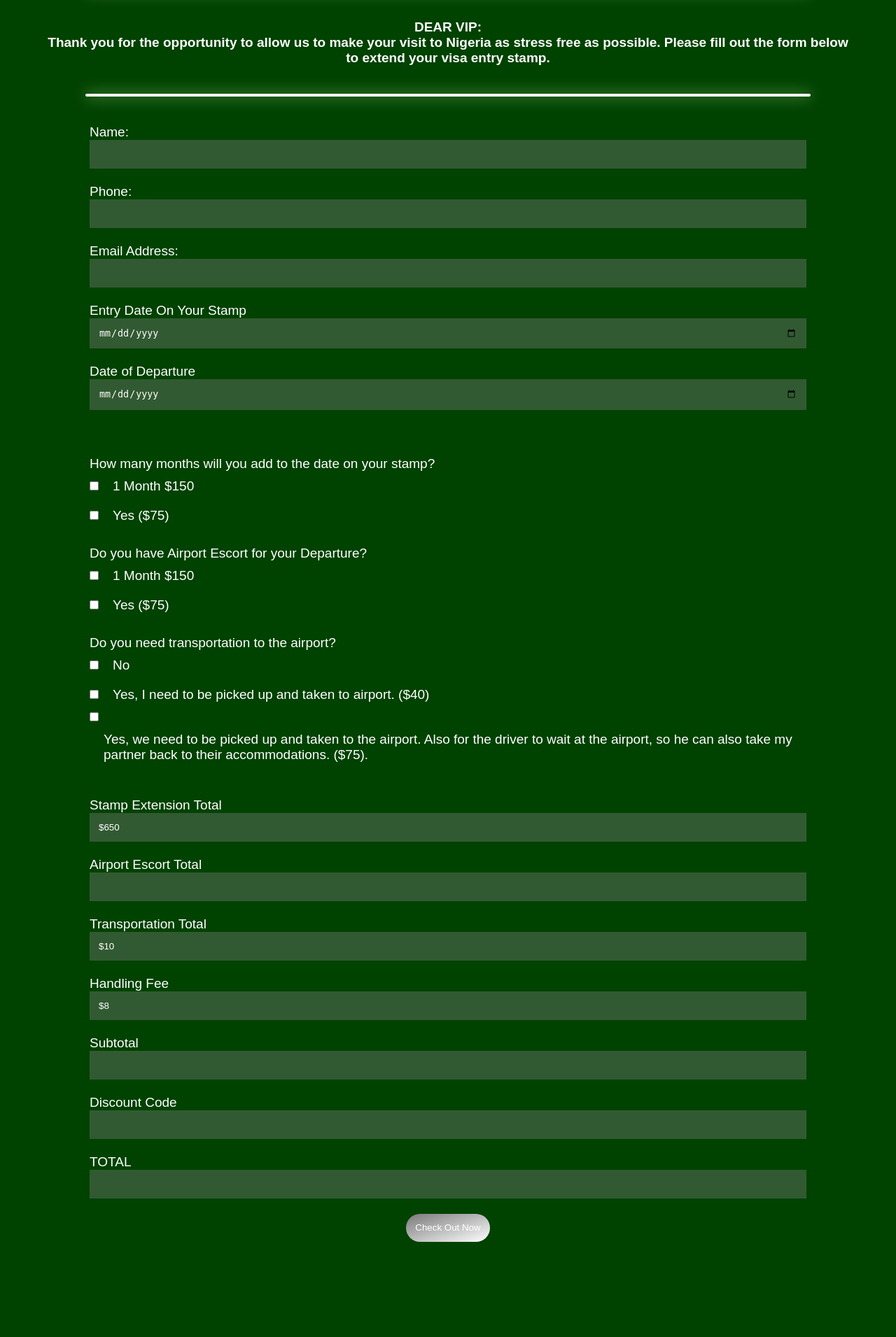
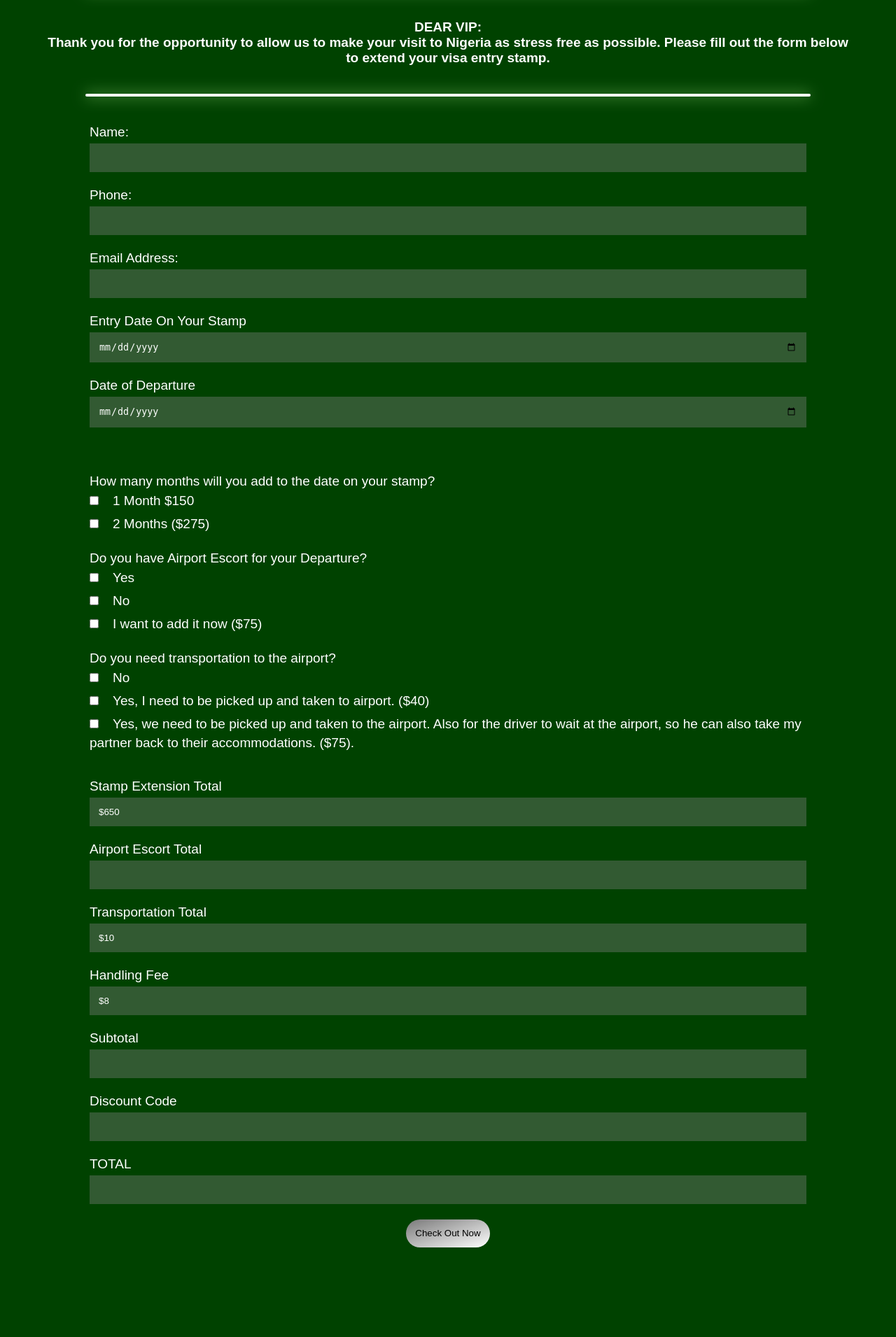
Before and after one commit to estherohiomame/9ja-wives-reign, a PHP site: page /VisaExtension.html in a window 1280 px wide. Shown: the part 456-2367 px from the top of the page at 70% size. Before the commit the page ends 2231 px from the top, so only its background shows below. Run offline with PHP 8.4, Linux system fonts and the light colour scheme.

Commit message:
Fix spacing

```diff
--- a/VisaExtension.css
+++ b/VisaExtension.css
@@ -42,7 +42,7 @@ hr {
     color: white;
 }
 
-abel:not(input[type=checkbox] ~ label) {
+label:not(input[type=checkbox] ~ label) {
     display: block;
     padding-bottom: 5px;
 }
@@ -59,9 +59,13 @@ abel:not(input[type=checkbox] ~ label) {
 
 }
 
+input[type=checkbox] {
+    margin:10px 0px;
+
+}
+
 input[type=checkbox] ~ label {
-    display: inline-block;
-    padding: 10px 20px;
+    margin:10px 20px;
 }
 
 label[for=travellingWithOthers] ~ input[type=number] {
@@ -117,7 +121,7 @@ text-shadow: 6px -2px 2px #36373562;
     width: 120px;
     height: 40px;
     background: linear-gradient(to bottom right, #797979, #ffffff);
-    color: white;
+    color: black;
     border: none;
     border-radius: 40px;
     margin: 0 auto;
--- a/VisaExtension.html
+++ b/VisaExtension.html
@@ -47,11 +47,12 @@
 
             <p>How many months will you add to the date on your stamp?</p>
             <input type="checkbox" name="monthsOfTravel" id="monthsOfTravel"  oninput="validateCheckbox(this)" value="OneMonths"><label for="monthsOfTravel">1 Month $150</label>
-            <br><input type="checkbox" name="monthsOfTravel" id="monthsOfTravel"  oninput="validateCheckbox(this)" value="TwoMonths"><label for="monthsOfTravel">Yes ($75)</label><br><br>
+            <br><input type="checkbox" name="monthsOfTravel" id="monthsOfTravel"  oninput="validateCheckbox(this)" value="TwoMonths"><label for="monthsOfTravel">2 Months ($275)</label><br><br>
 
             <p>Do you have Airport Escort for your Departure?</p>
-           <input type="checkbox" name="AirportEscort" id="AirportEscort"  oninput="validateCheckbox(this)" value="Yes"><label for="AirportEscort">1 Month $150</label>
-            <br><input type="checkbox" name="AirportEscort" id="AirportEscort"  oninput="validateCheckbox(this)" value="No"><label for="AirportEscort">Yes ($75)</label><br><br>
+           <input type="checkbox" name="AirportEscort" id="AirportEscort"  oninput="validateCheckbox(this)" value="Yes"><label for="AirportEscort">Yes</label>
+            <br><input type="checkbox" name="AirportEscort" id="AirportEscort"  oninput="validateCheckbox(this)" value="No"><label for="AirportEscort">No</label>
+            <br><input type="checkbox" name="AirportEscort" id="AirportEscort"  oninput="validateCheckbox(this)" value="YesImmediately"><label for="AirportEscort">I want to add it now ($75)</label><br><br>
 
             <p>Do you need transportation to the airport?</p>
             <input type="checkbox" name="AirportTransport" value="No" id="AirportTransport"><label for="AirportTransport">No</label>
```
